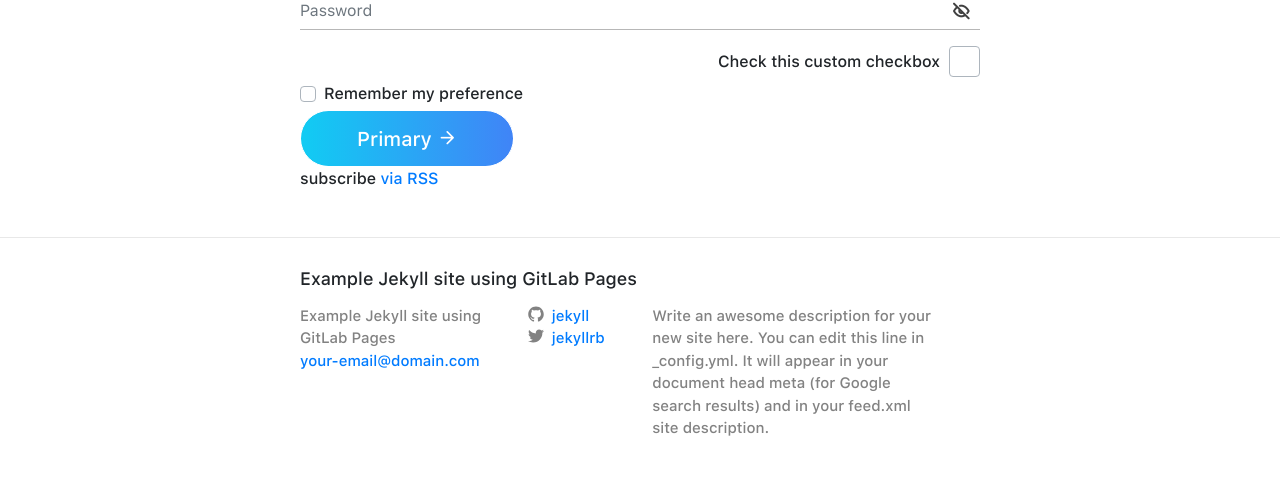
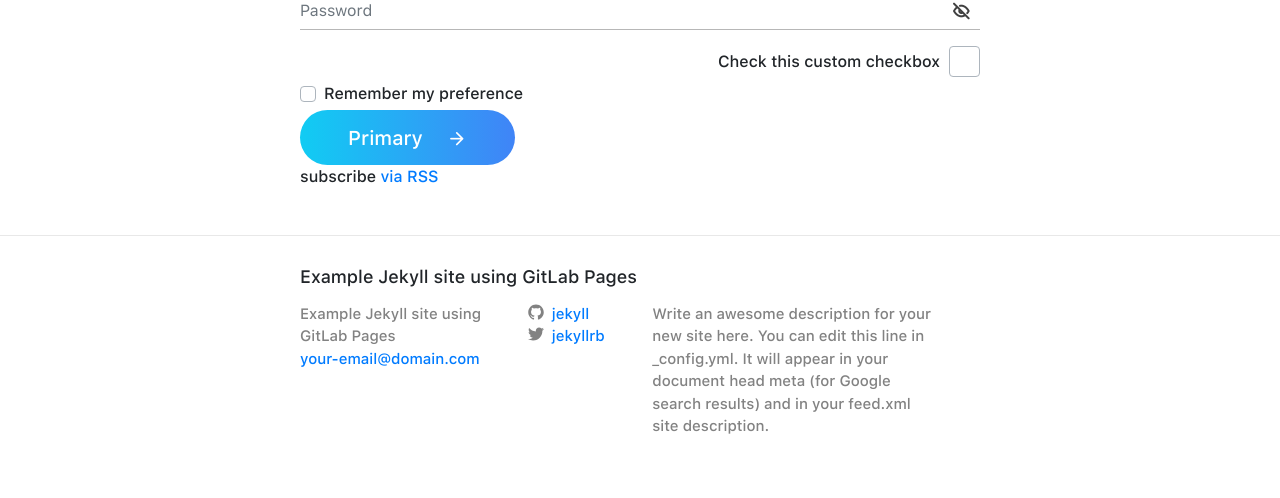
Before and after one commit to dzunglee/w3-style, a Jekyll site: the page built from index.html, in a window 1280 px wide. Shown: the part 495-993 px from the top of the page. Built offline with Jekyll 4.4.1, drawn with Linux system fonts in a browser that asks for light colours; nearby versions of some CDN libraries; some web fonts are replaced.

Commit message:
updated button sass

```diff
--- a/_sass/_w3-button.sass
+++ b/_sass/_w3-button.sass
@@ -1,14 +1,17 @@
 .btn-blue
   background: rgb(17,204,243)
   background: linear-gradient(90deg, rgba(17,204,243,1) 0%, rgba(64,132,247,1) 100%)
-  border-color: unset
+  border: none
   &:hover
     border-color: unset
+    -webkit-box-shadow: 0px 4px 31px 5px rgba(90,90,90,0.26)
+    box-shadow: 0px 4px 22px 5px rgba(90,90,90,0.26)
 .btn-xlg
-  padding: .8rem 3.5rem
+  padding: .8rem 3rem
   font-size: 1.25rem
+  display: flex
+  align-items: center
+  i
+    margin-left: 1.5rem
 .radius-50
   border-radius: 100px
-.btn
-  i
-    top: 10px
```
